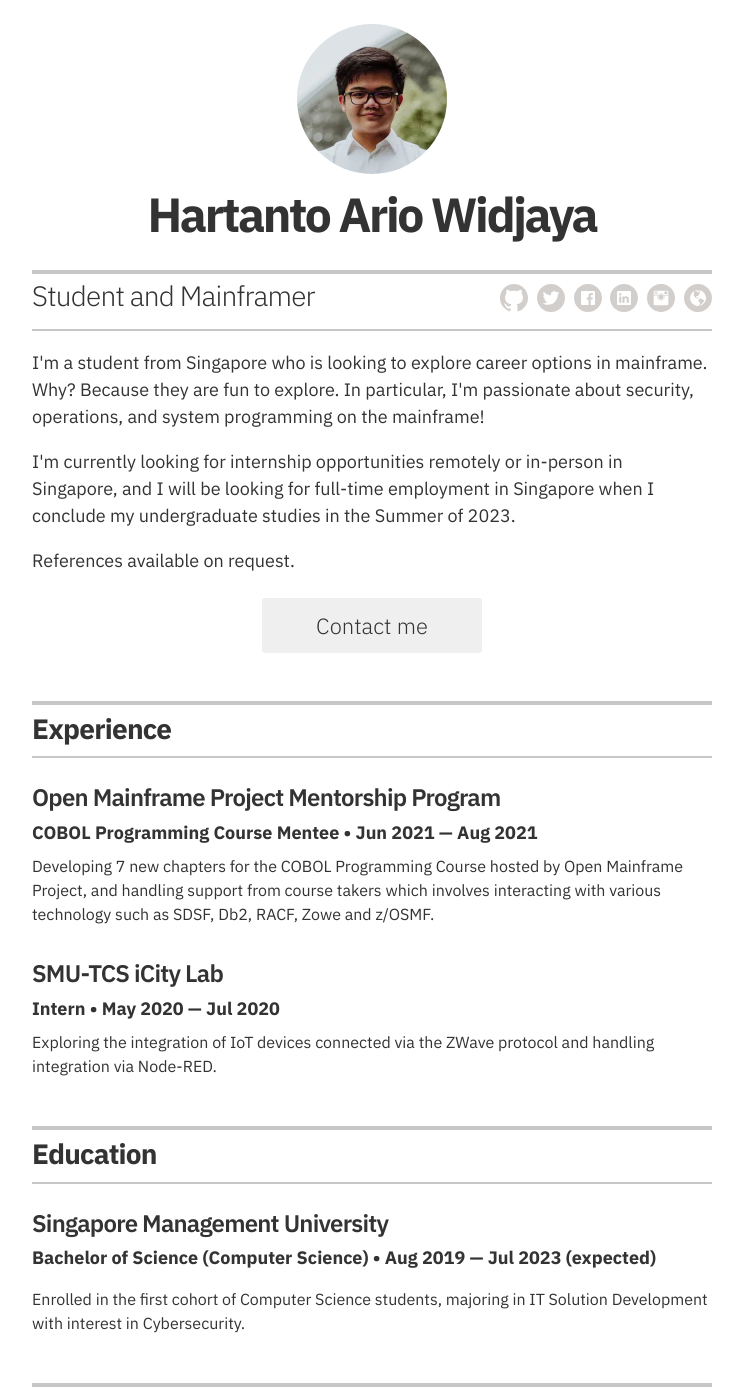
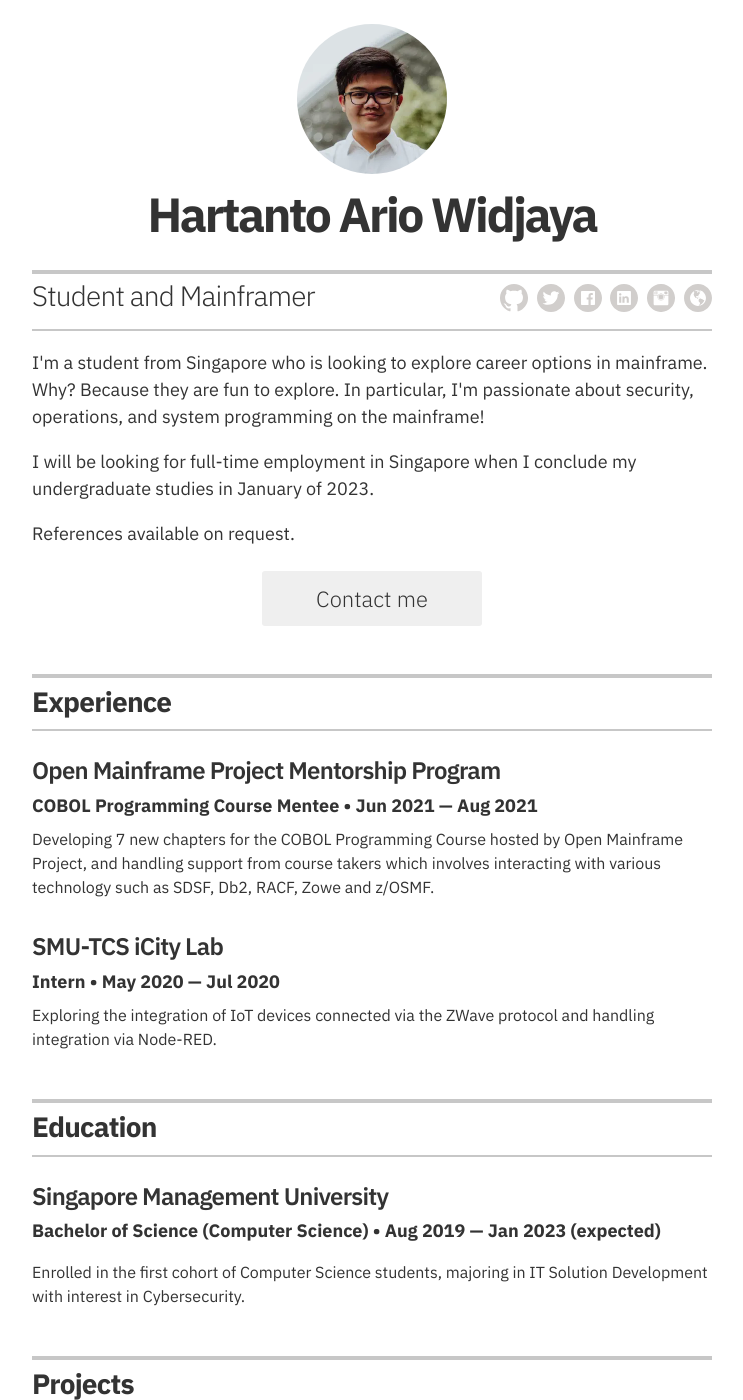
Before and after one commit to tanto259/hartan.to, a Jekyll site: the page built from index.html, in a window 1280 px wide and 1400 px high. Shown: the whole window, without its empty margins (268-1011 px from the left). Built offline with Jekyll 4.4.1, drawn with Linux system fonts in a browser that asks for light colours.

Commit message:
Edit expected graduation month

```diff
--- a/_config.yml
+++ b/_config.yml
@@ -12,7 +12,7 @@
   name:               Hartanto Ario Widjaya
   title:              Student and Mainframer
   email:              "96==@o92CE2?]E@"
-  intro:              "<p>I'm a student from Singapore who is looking to explore career options in mainframe. Why? Because they are fun to explore. In particular, I'm passionate about security, operations, and system programming on the mainframe!</p><p>I'm currently looking for internship opportunities remotely or in-person in Singapore, and I will be looking for full-time employment in Singapore when I conclude my undergraduate studies in the Summer of 2023.</p><p>References available on request.</p>"
+  intro:              "<p>I'm a student from Singapore who is looking to explore career options in mainframe. Why? Because they are fun to explore. In particular, I'm passionate about security, operations, and system programming on the mainframe!</p><p>I will be looking for full-time employment in Singapore when I conclude my undergraduate studies in January of 2023.</p><p>References available on request.</p>"
   looking_for_work:   "yes"
 
 resume_section:
--- a/_data/education.yml
+++ b/_data/education.yml
@@ -1,5 +1,5 @@
 # Degree
 - degree: Bachelor of Science (Computer Science)
   uni: Singapore Management University
-  year: Aug 2019 &mdash; Jul 2023 (expected)
+  year: Aug 2019 &mdash; Jan 2023 (expected)
   summary: Enrolled in the first cohort of Computer Science students, majoring in IT Solution Development with interest in Cybersecurity.
```
